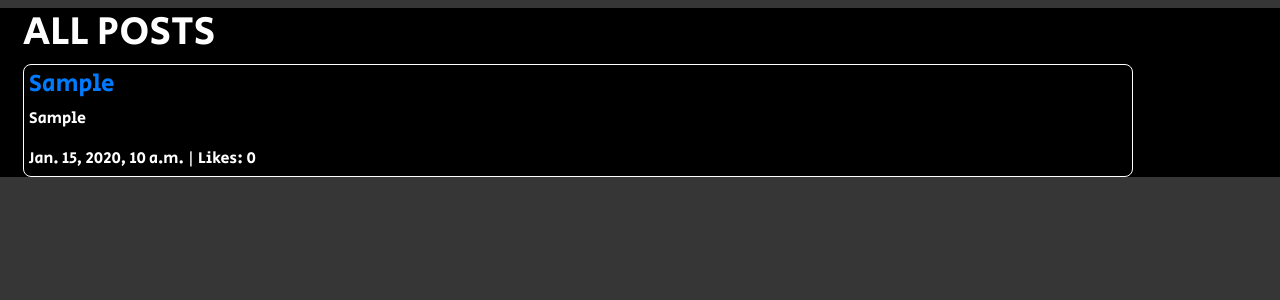
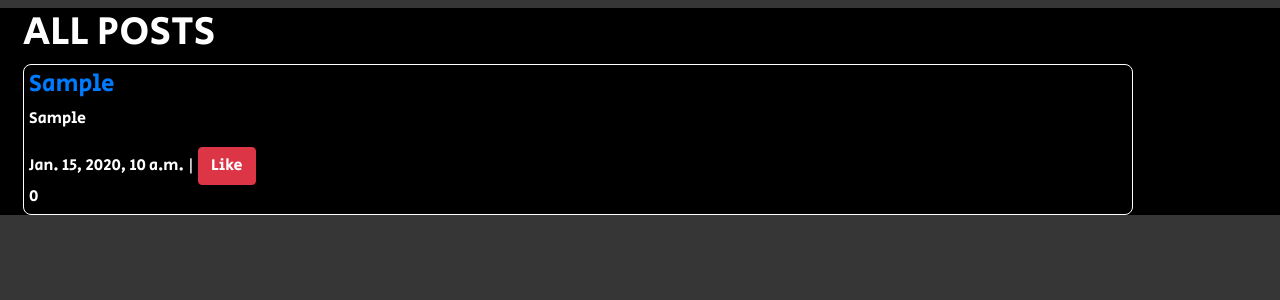
Before and after one commit to Codestronomer/CS50-NETWORK-PROJECT, a Django app: page / in a window 1280 px wide. Shown: the part 56-356 px from the top of the page. Run offline with Django 3.2, Linux system fonts and the light colour scheme; tables that the repository leaves empty hold one stand-in row (values such as "Sample post"); some libraries are stand-ins or nearby versions.

Commit message:
added index.js file

```diff
--- /dev/null
+++ b/network/static/network/index.js
@@ -0,0 +1,16 @@
+document.addEventListener('DOMContentLoaded', function() {
+    const like_buttons = document.querySelectorAll('#likes_count')
+    like_buttons.forEach(element => {
+        let likes = 0;
+        element.innerHTML = likes
+    })
+
+    document.addEventListener('click', event => {
+        const element = event.target;
+        if (element.className === 'like btn btn-danger') {
+            let post = int(document.querySelector('#likes_count').innerHTML)
+            post = post++
+            document.querySelector('#likes_count').innerHTML = post
+        }
+    })
+})
--- a/network/templates/network/index.html
+++ b/network/templates/network/index.html
@@ -19,7 +19,8 @@
             <div class="post">
                 <h4><a href="{% url 'profile' p.user.username %}">{{ p.user.username|title }}</a></h4>
                 <p>{{ p.post }}</p>
-                <span>{{ p.created }} | Likes: 0</span>
+                <span>{{ p.created }} | <button id="like" class="like btn btn-danger">Like</button>
+                    <div id="likes_count">0</div></span>
             </div>
         {% endfor %}
     </div>
--- a/network/templates/network/layout.html
+++ b/network/templates/network/layout.html
@@ -8,6 +8,8 @@
         <link rel="preconnect" href="https://fonts.googleapis.com">
         <link rel="preconnect" href="https://fonts.gstatic.com" crossorigin>
         <link href="https://fonts.googleapis.com/css2?family=Secular+One&display=swap" rel="stylesheet">
+        <script src="https://kit.fontawesome.com/1e3946157d.js" crossorigin="anonymous"></script>
+        <script src="{% static 'network/index.js' %}"></script>
         <link href="{% static 'network/styles.css' %}" rel="stylesheet">
         <style>
             body {
--- a/network/templates/network/profile.html
+++ b/network/templates/network/profile.html
@@ -3,9 +3,10 @@
 {% block body %}
     <div class="container">
         <img src="{{ profile.image.url }}" alt="">
-        <h3>{{ profile.user.username }}</h3>
+        <h3>{{ profile.user.username|title }}</h3>
         <p>{{ profile.bio }}</p>
-        <span>{% if profile.location %}{{ profile.location }} | {% endif %}{% if profile.date_of_birth %}{{ profile.date_of_birth }}|{% endif %}Joined: {{profile.joined}}</span>
+        <i class="fas fa-map-marker-alt"></i>{% if profile.location %}{{ profile.location }} | {% endif %}
+            {% if profile.date_of_birth %}{{ profile.date_of_birth }} | {% endif %}Joined: <i class="far fa-calendar-alt"></i>{{profile.joined}} |
         {% if request.user == profile.user %}
             <a href="{% url 'edit_profile' %}">Edit profile</a>
         {% endif %}
--- a/network/views.py
+++ b/network/views.py
@@ -80,6 +80,7 @@ def new_post(request):
         return render(request, "networks/index.html")
 
 
+# Renders user profile
 def profile_view(request, username):
     user = User.objects.get(username=username)
     profile = Profile.objects.get(user=user)
@@ -91,7 +92,7 @@ def profile_view(request, username):
 # edits profile
 def edit_profile(request):
     if request.method == "POST":
-        # Update username and email
+        # Update username and email and save
         user = request.user
         username = request.POST['username']
         email = request.POST['email']
@@ -100,6 +101,7 @@ def edit_profile(request):
         user_obj.email = email
         user_obj.save(update_fields=['username', 'email'])
 
+        # Updates profile and save
         date_of_birth = request.POST['date_of_birth']
         bio = request.POST['bio']
         location = request.POST['location']
@@ -109,6 +111,7 @@ def edit_profile(request):
         messages.success(request, 'Profile updated successfully')
         return redirect(reverse('profile', args=[username]))
     else:
+        # Instantiate form with initial values
         user = User.objects.get(username=request.user)
         username = user.username
         email = user.email
```
